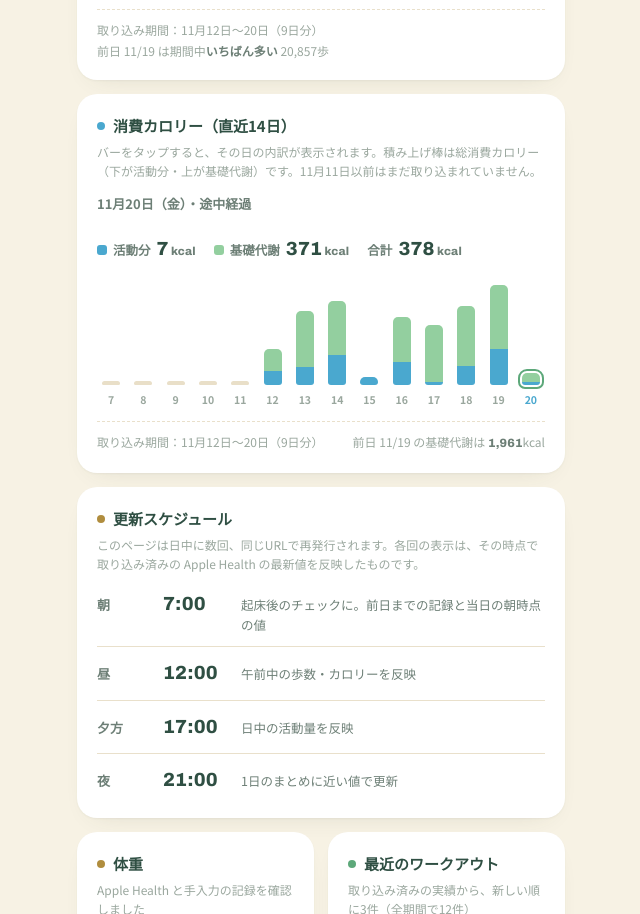
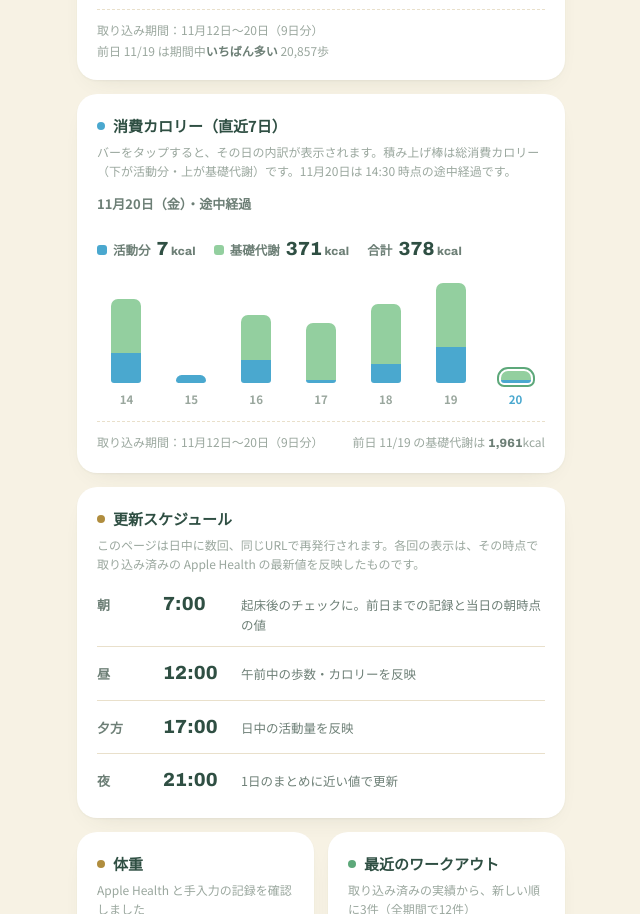
Before and after one commit to kawashimaryota3-cmd/health, a plain HTML site: page index.html in a window 1280 px wide. Shown: the part 1123-2037 px from the top of the page, without its empty margins (319-959 px from the left). Drawn offline with Linux system fonts and the light colour scheme.

Commit message:
Add files via upload

```diff
--- a/index.html
+++ b/index.html
@@ -147,7 +147,7 @@
       .avg-line { display: flex; justify-content: space-between; flex-wrap: wrap; gap: 2px 12px; font-size: 12px; color: var(--ink-3); border-top: 1px dashed var(--line); padding-top: 10px; margin-top: 12px; }
       .avg-line strong { color: var(--ink-2); }
 
-      /* ---------- 14 day calorie chart ---------- */
+      /* ---------- 7 day calorie chart ---------- */
       .cal-detail { display: flex; flex-wrap: wrap; gap: 2px 18px; margin: 0 0 12px; font-size: 13.5px; min-height: 26px; align-items: baseline; }
       .cal-detail .ci { display: inline-flex; align-items: baseline; gap: 6px; white-space: nowrap; }
       .cal-detail .sw { width: 10px; height: 10px; border-radius: 3px; background: var(--accent); align-self: center; flex: none; }
@@ -156,18 +156,18 @@
       .cal-detail .cv { font-size: 19px; font-weight: 800; }
       .cal-detail .cv small { font-size: 11.5px; color: var(--ink-2); font-weight: 700; }
       .cal-detail .none { color: var(--ink-2); font-size: 13px; }
-      .cal-bars { display: grid; grid-template-columns: repeat(14, 1fr); gap: 4px; align-items: end; height: 132px; }
+      .cal-bars { display: grid; grid-template-columns: repeat(7, 1fr); gap: 6px; align-items: end; height: 132px; }
       .cal-col { display: flex; flex-direction: column; align-items: center; gap: 7px; height: 100%; justify-content: flex-end; min-width: 0; }
       .cal-btn {
         appearance: none; border: 0; background: transparent; padding: 6px 0 0; cursor: pointer;
         width: 100%; display: flex; justify-content: center; align-items: flex-end; flex: 1;
       }
-      .cal-btn .stack { display: flex; flex-direction: column; justify-content: flex-end; width: min(18px, 80%); border-radius: 5px 5px 3px 3px; overflow: hidden; height: 4px; transition: height .7s cubic-bezier(.22,.8,.3,1); }
+      .cal-btn .stack { display: flex; flex-direction: column; justify-content: flex-end; width: min(30px, 72%); border-radius: 7px 7px 3px 3px; overflow: hidden; height: 4px; transition: height .7s cubic-bezier(.22,.8,.3,1); }
       .cal-btn .seg-basal { background: var(--cal-basal); width: 100%; }
       .cal-btn .seg-act { background: var(--accent); width: 100%; }
       .cal-btn .seg-none { background: var(--ring-track); width: 100%; height: 100%; }
       .cal-btn[aria-pressed="true"] .stack { outline: 2px solid var(--green); outline-offset: 2px; }
-      .cal-day { font-size: 10.5px; color: var(--ink-3); font-weight: 700; }
+      .cal-day { font-size: 11.5px; color: var(--ink-3); font-weight: 700; }
       .cal-col.today .cal-day { color: var(--accent); }
 
       /* ---------- update schedule ---------- */
@@ -256,10 +256,10 @@
         </div>
       </section>
 
-      <!-- 消費カロリー 直近14日 -->
-      <section class="card" aria-label="消費カロリー（直近14日）">
-        <h2><span class="dot"></span>消費カロリー（直近14日）</h2>
-        <p class="hint">バーをタップすると、その日の内訳が表示されます。積み上げ棒は総消費カロリー（下が活動分・上が基礎代謝）です。11月11日以前はまだ取り込まれていません。</p>
+      <!-- 消費カロリー 直近7日 -->
+      <section class="card" aria-label="消費カロリー（直近7日）">
+        <h2><span class="dot"></span>消費カロリー（直近7日）</h2>
+        <p class="hint">バーをタップすると、その日の内訳が表示されます。積み上げ棒は総消費カロリー（下が活動分・上が基礎代謝）です。11月20日は 14:30 時点の途中経過です。</p>
         <div class="chart-readout" aria-live="polite">
           <span class="d" id="calRoDay">11月20日（金）・途中経過</span>
         </div>
@@ -379,15 +379,8 @@
           });
         });
 
-        /* --- 14 day calorie stacked bars (下：活動分 / 上：基礎代謝) --- */
+        /* --- 7 day calorie stacked bars (下：活動分 / 上：基礎代謝) --- */
         var calDays = [
-          { d: "11月7日（土）", label: "7", act: null, basal: null },
-          { d: "11月8日（日）", label: "8", act: null, basal: null },
-          { d: "11月9日（月）", label: "9", act: null, basal: null },
-          { d: "11月10日（火）", label: "10", act: null, basal: null },
-          { d: "11月11日（水）", label: "11", act: null, basal: null },
-          { d: "11月12日（木）", label: "12", act: 418, basal: 695 },
-          { d: "11月13日（金）", label: "13", act: 566, basal: 1709 },
           { d: "11月14日（土）", label: "14", act: 909, basal: 1649 },
           { d: "11月15日（日）", label: "15", act: 170, basal: null },
           { d: "11月16日（月）", label: "16", act: 702, basal: 1369 },
@@ -470,7 +463,7 @@
               stack.style.height = h + "px";
               segA.style.height = actH + "px";
               if (day.basal !== null) segB.style.height = (h - actH) + "px";
-            }, reduceMotion ? 0 : 120 + i * 40);
+            }, reduceMotion ? 0 : 120 + i * 60);
           });
         });
       })();
```
